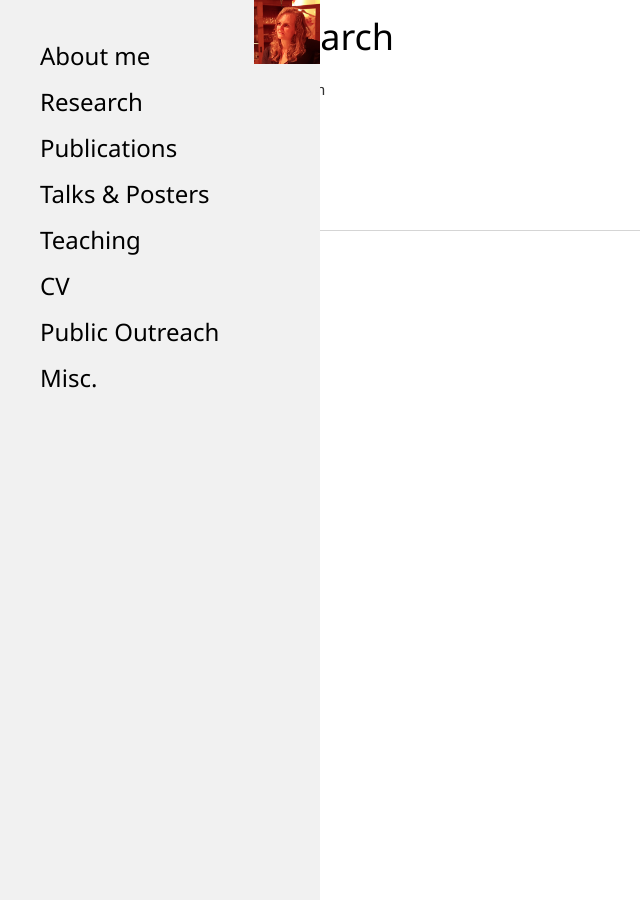
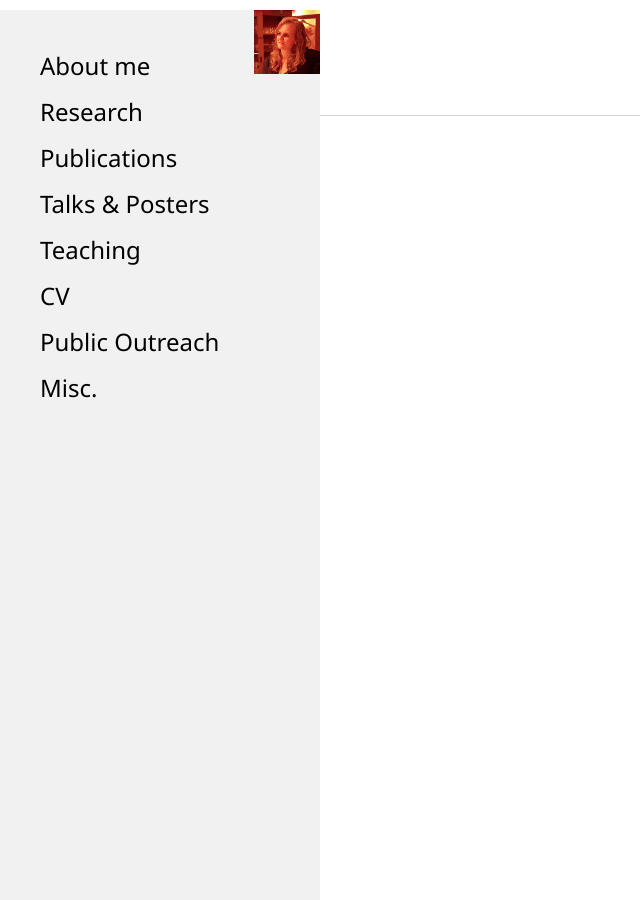
Before and after one commit to marieke-woensdregt/marieke-woensdregt.github.io, a Jekyll site: the page built from research/index.html, in a window 1280 px wide. Shown: the whole page, without its empty margins (0-640 px from the left). Built offline with Jekyll 4.4.1, drawn with Linux system fonts in a browser that asks for light colours.

Commit message:
Update default.html

```diff
--- a/_layouts/default.html
+++ b/_layouts/default.html
@@ -30,18 +30,18 @@
 
 
 		<!-- Page Content -->
-		<div style="margin-left:25%">
+		<!-- <div style="margin-left:25%">
 
 		<!-- <div class="w3-container w3-teal">
 		  <h1>My Page</h1>
 		</div> -->
 
-		<body>
+		<!-- <body>
 		<div class="w3-container">
 		{{ content }}
 		</div><!-- /.w3-container -->
-		</div>
-		</body>
+		<!-- </div>
+		</body> -->
 
 
 
```
